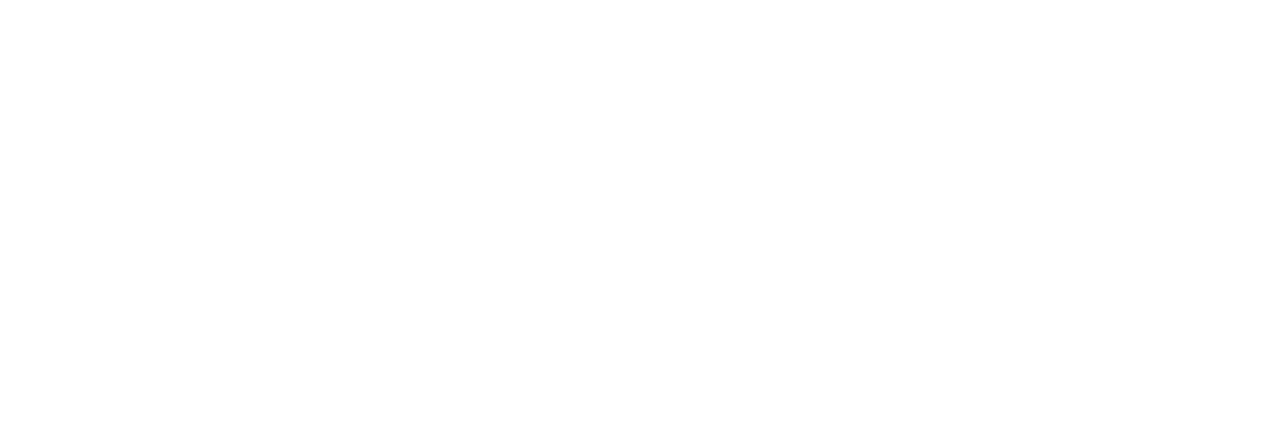
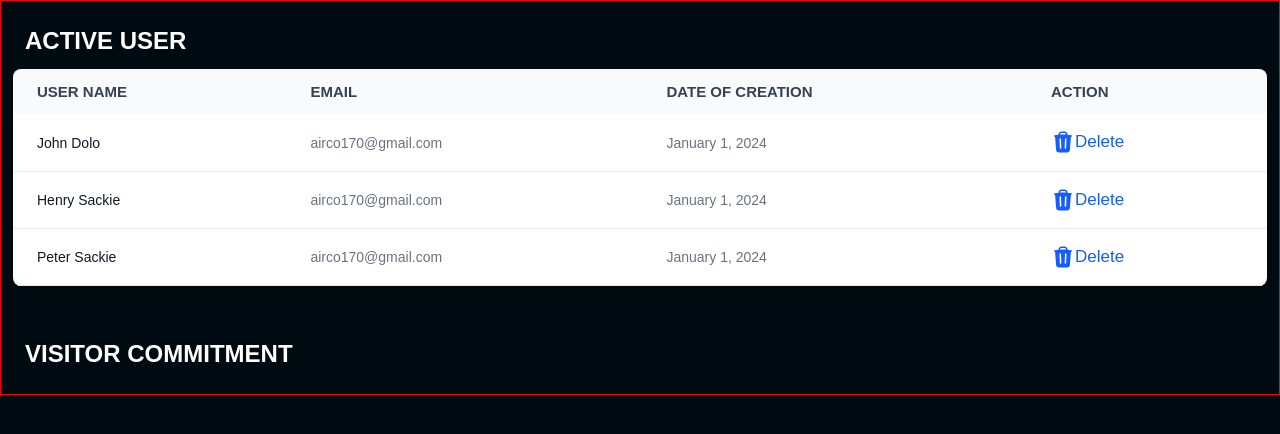
Before and after one commit to 67abraham/secure_note_frontend, a React (Vite) app: page /administrator_only in a window 1280 px wide. Before the commit this address had no page. Shown: the top 434 px of the page. Built offline with nearby package versions, Linux system fonts and the light colour scheme.

Commit message:
admin dashboard stage 1 or 2

```diff
--- a/src/App.jsx
+++ b/src/App.jsx
@@ -7,6 +7,8 @@
 import { SinglePlan } from "./components/SinglePlan";
 import { EditContent } from "./components/EditContent";
 import { AiAssistant } from "./components/AiAssistant";
+import { Admin } from "./pages/Admin";
+import { AdminLogin } from "./pages/AdminLogin";
 
 function App() {
   return (
@@ -20,6 +22,8 @@
       <Route path="/user_dashboard/:id" element={<SinglePlan />} />
       <Route path="/edit_content/:con_id" element={<EditContent />} />
       <Route path="/user_dashboard/ai_prompt" element={<AiAssistant />} />
+      <Route path="/administrator_only" element={<Admin />} />
+      <Route path="/administrator_login" element={<AdminLogin />} />
     </Routes>
   );
 }
--- a/src/components/Foster.jsx
+++ b/src/components/Foster.jsx
@@ -23,6 +23,11 @@
             <li>Privacy Policy</li>
             <li>Conpyright Information</li>
             <li>Terms & Policy</li>
+            <li>
+              <a href="administrator_login">
+                <i>Admin</i>
+              </a>
+            </li>
           </ul>
         </div>
         <div className="socialIcon">
--- a/src/index.css
+++ b/src/index.css
@@ -434,6 +434,11 @@
 .terms > ul > li {
   margin: 13px;
 }
+
+.terms > ul > li:hover {
+  text-decoration: underline;
+  cursor: pointer;
+}
 .signBox {
   margin-bottom: 70px;
 }
@@ -506,6 +511,69 @@
   }
 }
 
+.AdminLogin {
+  margin: 120px auto;
+  display: flex;
+  justify-content: center;
+  align-items: center;
+  background: #000b11;
+  width: 400px;
+  height: 400px;
+  border-radius: 10px;
+}
+.AdminLogin > form {
+  margin-top: 5px;
+  width: 95%;
+  display: block;
+  padding: 12px;
+}
+.AdminLogin > form > h1 {
+  text-align: center;
+  color: rgba(255, 255, 255, 0.776);
+  font-size: 25px;
+  font-weight: bold;
+  text-transform: uppercase;
+}
+
+.AdminLogin > form > input {
+  display: block;
+  color: rgba(255, 255, 255, 0.776);
+  padding: 8px;
+  outline: 1px solid white;
+  width: 100%;
+  margin-top: 20px;
+}
+.AdminLogin > form > input:focus {
+  outline: 2px solid green;
+}
+
+.AdminLogin > form > p {
+  color: gray;
+  margin: 10px;
+}
+.AdminBtn {
+  width: 100%;
+  color: #000b11;
+  background: rgba(255, 255, 255, 0.776);
+  margin-top: 20px;
+  font-size: 15px;
+  padding: 12px;
+  border-radius: 10px;
+}
+
+.adMain {
+  background: #000b11;
+  color: rgba(255, 255, 255, 0.776);
+  width: 100%;
+  height: 100vh;
+  position: relative;
+  background-position: center;
+}
+.containerDiv {
+  display: block;
+  padding: 12px;
+  border: 1px solid red;
+}
 @media screen and (max-width: 800px) {
   .mobile {
     display: none;
--- /dev/null
+++ b/src/pages/Admin.jsx
@@ -0,0 +1,100 @@
+import React, { useState } from "react";
+import { Link } from "react-router-dom";
+
+export const Admin = () => {
+  const [commet, useComment] = useState([]);
+  const user = [
+    {
+      id: 1,
+      name: "John Dolo",
+      email: "airco170@gmail.com",
+      dateCreated: "January 1, 2024",
+    },
+    {
+      id: 2,
+      name: "Henry Sackie",
+      email: "airco170@gmail.com",
+      dateCreated: "January 1, 2024",
+    },
+
+    {
+      id: 3,
+      name: "Peter Sackie",
+      email: "airco170@gmail.com",
+      dateCreated: "January 1, 2024",
+    },
+  ];
+  async function sendId(id) {
+    console.log(id);
+  }
+  return (
+    <div className="adMain">
+      <div className="containerDiv">
+        <div className="userList">
+          <h1 className="text-white text-2xl p-3 uppercase font-bold">
+            Active user
+          </h1>
+          <div class="relative overflow-x-auto shadow-md sm:rounded-lg">
+            <table class="w-full text-sm text-left rtl:text-right text-gray-500 dark:text-gray-400">
+              <thead class="text-[15px] text-gray-700 uppercase bg-gray-50 dark:bg-gray-700 dark:text-gray-400">
+                <tr>
+                  <th scope="col" class="px-6 py-3">
+                    User Name
+                  </th>
+                  <th scope="col" class="px-6 py-3">
+                    Email
+                  </th>
+                  <th scope="col" class="px-6 py-3">
+                    Date of Creation
+                  </th>
+                  <th scope="col" class="px-6 py-3">
+                    Action
+                  </th>
+                </tr>
+              </thead>
+              {user.map((person) => (
+                <tbody key={person.id}>
+                  <tr class="bg-white border-b dark:bg-gray-800 dark:border-gray-700 border-gray-200">
+                    <th
+                      scope="row"
+                      class="px-6 py-4 font-medium text-gray-900 whitespace-nowrap dark:text-white"
+                    >
+                      {person.name}
+                    </th>
+                    <td class="px-6 py-4">{person.email}</td>
+                    <td class="px-6 py-4">{person.dateCreated}</td>
+                    <td class="px-6 py-4">
+                      <Link
+                        onClick={() => sendId(person.id)}
+                        class="font-medium flex cursor-pointer text-blue-600 dark:text-blue-500 hover:underline"
+                      >
+                        <svg
+                          xmlns="http://www.w3.org/2000/svg"
+                          viewBox="0 0 24 24"
+                          fill="currentColor"
+                          class="size-6"
+                        >
+                          <path
+                            fill-rule="evenodd"
+                            d="M16.5 4.478v.227a48.816 48.816 0 0 1 3.878.512.75.75 0 1 1-.256 1.478l-.209-.035-1.005 13.07a3 3 0 0 1-2.991 2.77H8.084a3 3 0 0 1-2.991-2.77L4.087 6.66l-.209.035a.75.75 0 0 1-.256-1.478A48.567 48.567 0 0 1 7.5 4.705v-.227c0-1.564 1.213-2.9 2.816-2.951a52.662 52.662 0 0 1 3.369 0c1.603.051 2.815 1.387 2.815 2.951Zm-6.136-1.452a51.196 51.196 0 0 1 3.273 0C14.39 3.05 15 3.684 15 4.478v.113a49.488 49.488 0 0 0-6 0v-.113c0-.794.609-1.428 1.364-1.452Zm-.355 5.945a.75.75 0 1 0-1.5.058l.347 9a.75.75 0 1 0 1.499-.058l-.346-9Zm5.48.058a.75.75 0 1 0-1.498-.058l-.347 9a.75.75 0 0 0 1.5.058l.345-9Z"
+                            clip-rule="evenodd"
+                          />
+                        </svg>{" "}
+                        <h2 className="text-[17px]">Delete</h2>
+                      </Link>
+                    </td>
+                  </tr>
+                </tbody>
+              ))}
+            </table>
+          </div>
+        </div>
+        <div className="comment">
+          <h1 className="text-white text-2xl p-3 uppercase mt-10 font-bold">
+            Visitor Commitment
+          </h1>
+        </div>
+      </div>
+    </div>
+  );
+};
--- /dev/null
+++ b/src/pages/AdminLogin.jsx
@@ -0,0 +1,43 @@
+import React, { useState } from "react";
+import toast, { Toaster } from "react-hot-toast";
+import { AdminData } from "../utils/axio";
+
+export const AdminLogin = () => {
+  const [email, setEmail] = useState("");
+  const [password, setPassword] = useState("");
+
+  function handleLogin(e) {
+    e.preventDefault();
+    const data = { email, password };
+    toast.promise(AdminData(data), {
+      loading: "Please wait..",
+    });
+  }
+
+  return (
+    <div>
+      <Toaster />
+      <div className="AdminLogin">
+        <form>
+          <h1>Welcome to Administrator Cycle</h1>
+          <input
+            type="text"
+            placeholder="Admin Name"
+            value={email}
+            onChange={(e) => setEmail(e.target.value)}
+          />
+          <input
+            type="password"
+            placeholder="Password......."
+            value={password}
+            onChange={(e) => setPassword(e.target.value)}
+          />
+          <button className="AdminBtn" onClick={handleLogin}>
+            Login
+          </button>
+          <p>please keep out, if you are not an administrator</p>
+        </form>
+      </div>
+    </div>
+  );
+};
--- a/src/pages/UserWork.jsx
+++ b/src/pages/UserWork.jsx
@@ -131,7 +131,7 @@
               </h2>
 
               <Link to={"/user_dashboard/ai_prompt"}>
-                <h2 className="mt-10 p-2 hover:bg-gray-500 rounded text-xl w-full inline-block">
+                <h2 className="mt-10 p-2 hover:bg-gray-500 rounded text-[14px] w-full inline-block">
                   <svg
                     xmlns="http://www.w3.org/2000/svg"
                     fill="none"
@@ -147,6 +147,23 @@
                     />
                   </svg>
                   Ai Assistant
+                </h2>
+              </Link>
+              <Link to={"#"}>
+                <h2 className="mt-5 p-2 hover:bg-gray-500 rounded text-[14px] w-full inline-block">
+                  <svg
+                    xmlns="http://www.w3.org/2000/svg"
+                    viewBox="0 0 24 24"
+                    fill="currentColor"
+                    class="@max-sm:size-5 text-amber-700 button inline-block size-6"
+                  >
+                    <path
+                      fill-rule="evenodd"
+                      d="M11.47 2.47a.75.75 0 0 1 1.06 0l4.5 4.5a.75.75 0 0 1-1.06 1.06l-3.22-3.22V16.5a.75.75 0 0 1-1.5 0V4.81L8.03 8.03a.75.75 0 0 1-1.06-1.06l4.5-4.5ZM3 15.75a.75.75 0 0 1 .75.75v2.25a1.5 1.5 0 0 0 1.5 1.5h13.5a1.5 1.5 0 0 0 1.5-1.5V16.5a.75.75 0 0 1 1.5 0v2.25a3 3 0 0 1-3 3H5.25a3 3 0 0 1-3-3V16.5a.75.75 0 0 1 .75-.75Z"
+                      clip-rule="evenodd"
+                    />
+                  </svg>
+                  Upload File
                 </h2>
               </Link>
             </div>
--- a/src/utils/axio.js
+++ b/src/utils/axio.js
@@ -109,3 +109,22 @@
     console.error(error);
   }
 }
+
+// adminLogin
+
+export async function AdminData(Data) {
+  try {
+    const sendlog = await axios.post(
+      "http://localhost:8080/api/admin/login",
+      Data
+    );
+
+    if (sendlog.status == 200) {
+      toast.success(`Welcome Administrator`);
+      window.location = "/administrator_only";
+    }
+  } catch (error) {
+    console.log(error);
+    toast.error("Data not correct");
+  }
+}
```
